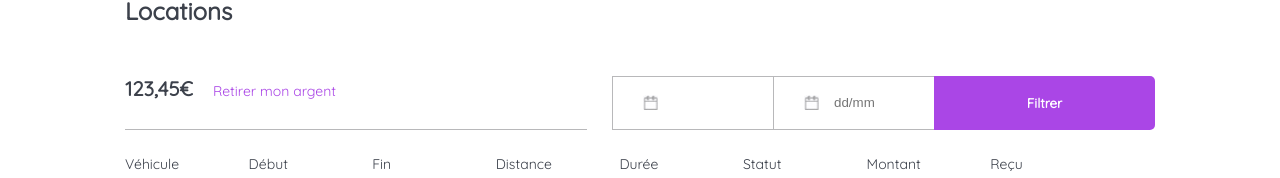
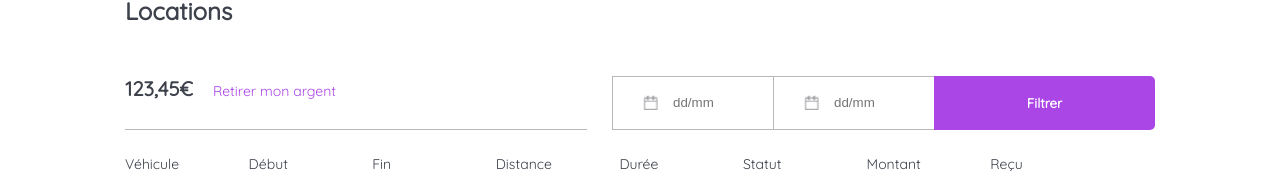
Before and after one commit to al-r/koolicar-react, a React (Create React App) app: page / in a window 1280 px wide. Shown: the part 134-312 px from the top of the page. Built offline with nearby package versions, Linux system fonts and the light colour scheme.

Commit message:
Datepicker range

```diff
--- a/src/MainContent.js
+++ b/src/MainContent.js
@@ -26,7 +26,6 @@ class MainContent extends React.Component {
   constructor(props) {
     super(props);
     this.state = {
-      startDate: '12/12',
       locations: [{
         vehicle: 'Renault Trafic',
         start: '22 Sept. 10h45',
@@ -65,12 +64,19 @@ class MainContent extends React.Component {
       }]
     };
 
-    this.handleChange = this.handleChange.bind(this);
+    this.handleChangeStart = this.handleChangeStart.bind(this);
+    this.handleChangeEnd = this.handleChangeEnd.bind(this);
   }
 
-  handleChange(date) {
+  handleChangeStart(startDate) {
     this.setState({
-      startDate: date
+      startDate: startDate
+    });
+  }
+
+  handleChangeEnd(endDate) {
+    this.setState({
+      endDate: endDate
     });
   }
 
@@ -89,11 +95,11 @@ class MainContent extends React.Component {
                     <form id="filters" className="sub-heading-item">
                         <div className="datepicker">
                             <img src={datepickerIcon} width="15" height="15" alt="Datepicker for start date" />
-                            <DatePicker id="start-date" selected={this.state.date} onChange={this.handleChange} />
+                            <DatePicker id="start-date" placeholderText="dd/mm" minDate={moment()} dateFormat="DD/MM" selected={this.state.startDate} selectsStart startDate={this.state.startDate} endDate={this.state.endDate} onChange={this.handleChangeStart} />
                         </div>
                         <div className="datepicker">
                             <img src={datepickerIcon} width="15" height="15" alt="Datepicker for end date" />
-                            <input type="text" id="end-date" placeholder="dd/mm" />
+                            <DatePicker id="end-date" placeholderText="dd/mm" minDate={this.state.startDate} dateFormat="DD/MM" selected={this.state.endDate} selectsEnd startDate={this.state.startDate} endDate={this.state.endDate} onChange={this.handleChangeEnd} />
                         </div>
                         <button type="submit" className="button-filter">Filtrer</button>
                     </form>
```
